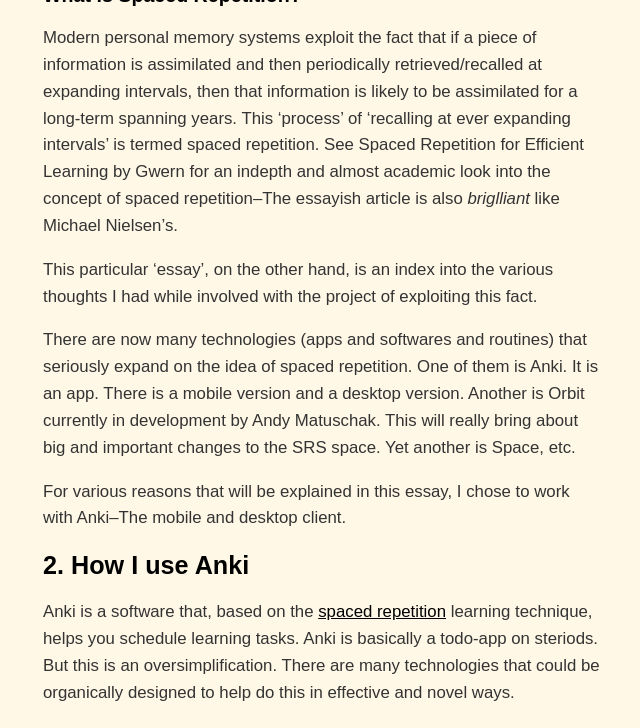
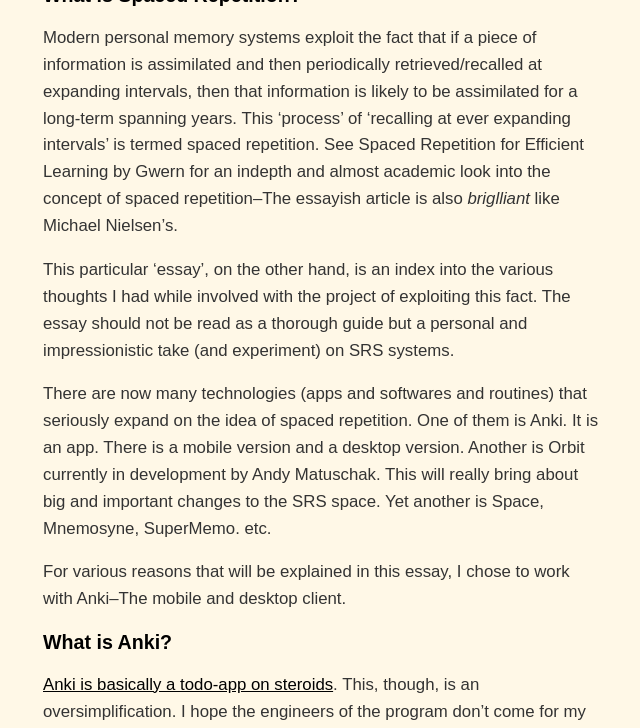
Before and after one commit to dCO2/rococo, a Jekyll site: the page built from _posts/2022-08-17-project-mnemosyne.md, in a window 1280 px wide and 1400 px high, scrolled down 1508 px. Shown: the top 728 px of the window, without its empty margins (333-973 px from the left). Built offline with Jekyll 4.4.1, drawn with Linux system fonts in a browser that asks for light colours; some web fonts are replaced; some of the changed text lies outside the part shown.

Commit message:
Added more content

```diff
--- a/_posts/2022-08-17-project-mnemosyne.md
+++ b/_posts/2022-08-17-project-mnemosyne.md
@@ -46,18 +46,18 @@ The history of improving memory with technology goes back a long way. From Dougl
 ### What is Spaced Repetition?
 Modern personal memory systems exploit the fact that if a piece of information is assimilated and then periodically retrieved/recalled at expanding intervals, then that information is likely to be assimilated for a long-term spanning years. This 'process' of 'recalling at ever expanding intervals' is termed spaced repetition. See Spaced Repetition for Efficient Learning by Gwern for an indepth and almost academic look into the concept of spaced repetition--The essayish article is also <i>briglliant</i> like Michael Nielsen's.
 
-This particular 'essay', on the other hand, is an index into the various thoughts I had while involved with the project of exploiting this fact.
+This particular 'essay', on the other hand, is an index into the various thoughts I had while involved with the project of exploiting this fact. The essay should not be read as a thorough guide but a personal and impressionistic take (and experiment) on SRS systems.
 
-There are now many technologies (apps and softwares and routines) that seriously expand on the idea of spaced repetition. One of them is Anki. It is an app. There is a mobile version and a desktop version. Another is Orbit currently in development by Andy Matuschak. This will really bring about big and important changes to the SRS space. Yet another is Space, etc.
+There are now many technologies (apps and softwares and routines) that seriously expand on the idea of spaced repetition. One of them is Anki. It is an app. There is a mobile version and a desktop version. Another is Orbit currently in development by Andy Matuschak. This will really bring about big and important changes to the SRS space. Yet another is Space, Mnemosyne, SuperMemo. etc.
 
 For various reasons that will be explained in this essay, I chose to work with Anki--The mobile and desktop client.
 
+### What is Anki?
+[Anki is basically a todo-app on steroids](). This, though, is an oversimplification. I hope the engineers of the program don't come for my head. It is a program that helps schedule 'tasks' which are displayed as flashcards to the user. A task in this sense is the actual act of repeatedly recalling something. If, for example, you need to remember the name of an obscure animal you just discovered, you can create a 'task' that has a picture of the animal and regularly (daily or weekly or specified by some deterministic formula) asks you what its name is. Your job then is to provide the name by trying to recall it. A task is not limited to recall though. It could be a physical action you must perform such as an exercise. (We want to think about the concept of SRS systems unrestrictedly)
 
 ## <a href="/2022/08/17/project-mnemosyne#" style="text-decoration: none;">2. How I use Anki</a>
 
-Anki is a software that, based on the [spaced repetition](https://en.wikipedia.org/wiki/Spaced_repetition) learning technique, helps you schedule learning tasks. Anki is basically a todo-app on steriods. But this is an oversimplification. There are many technologies that could be organically designed to help do this in effective and novel ways.
-
-When you newly install the Anki software, this is what you see:
+When you newly install the Anki desktop client, this is what you see:
 
 ![](https://bucketeer-e05bbc84-baa3-437e-9518-adb32be77984.s3.amazonaws.com/public/images/eb7a28c3-6310-4dee-a3dd-1d45ba1f62ca_1920x1048.jpeg)
 
```
